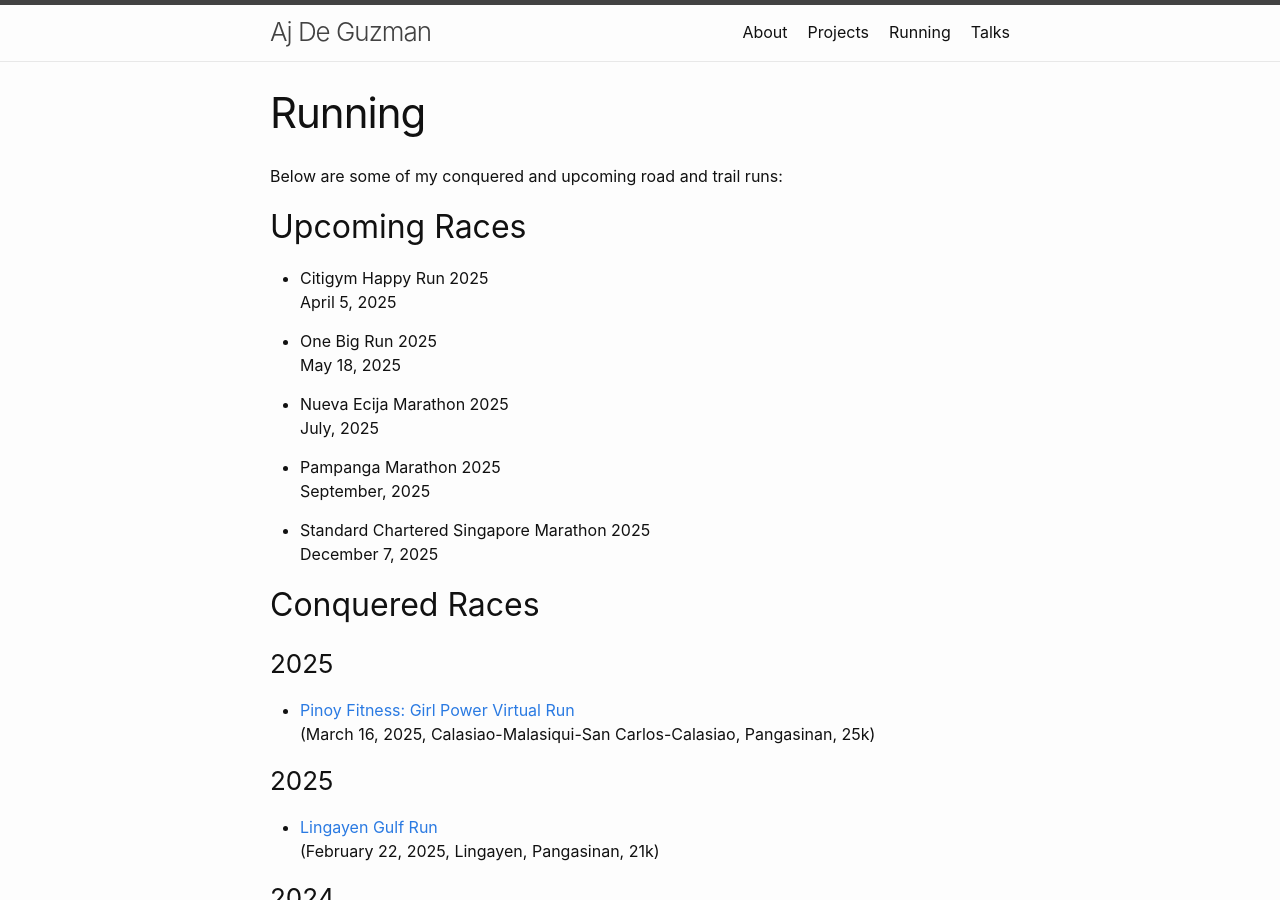
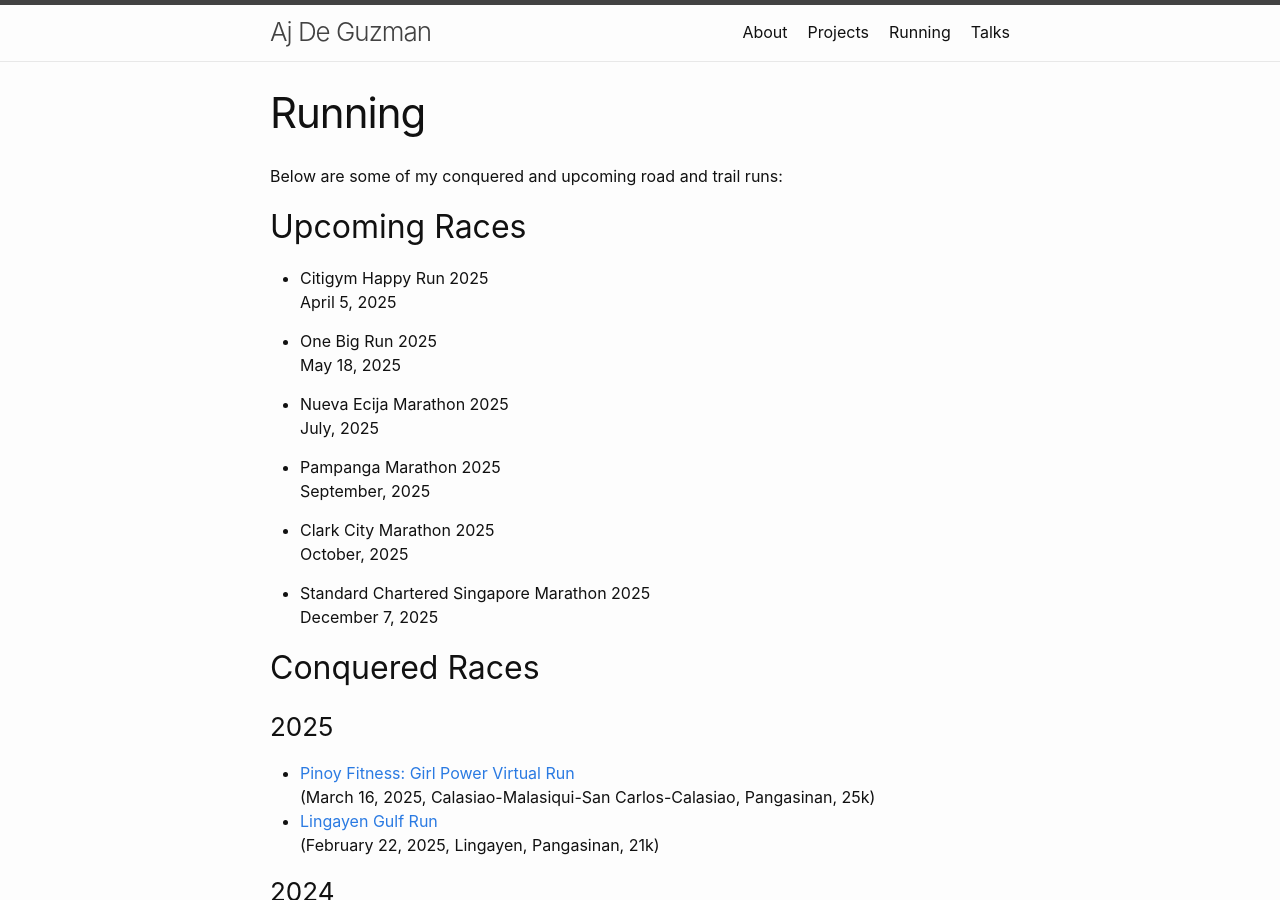
Before and after one commit to ajdeguzman/ajdeguzman.github.io, a Jekyll site: the page built from running.md, in a window 1280 px wide and 900 px high. Built offline with Jekyll 4.4.1, drawn with Linux system fonts in a browser that asks for light colours.

Commit message:
Update running.md

```diff
--- a/running.md
+++ b/running.md
@@ -20,6 +20,9 @@ Below are some of my conquered and upcoming road and trail runs:
 - Pampanga Marathon 2025
 <br> September, 2025
 
+- Clark City Marathon 2025
+<br> October, 2025
+
 - Standard Chartered Singapore Marathon 2025
 <br> December 7, 2025
 
```
Also changed, not shown: other parts of running.md (+0 -2 lines).
